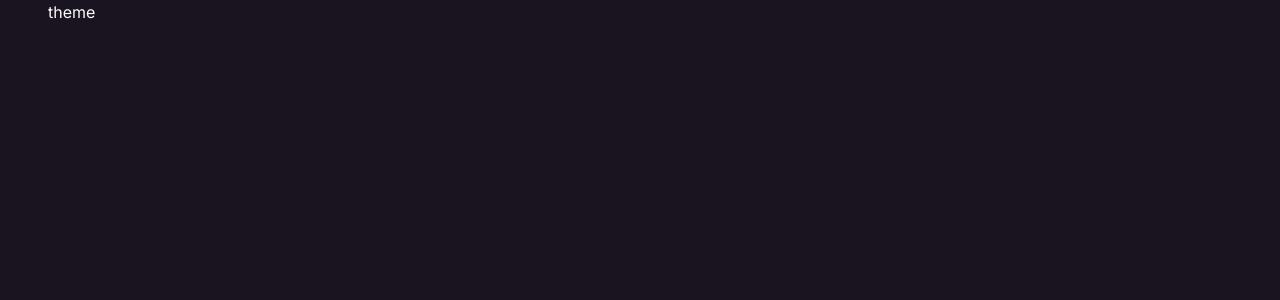
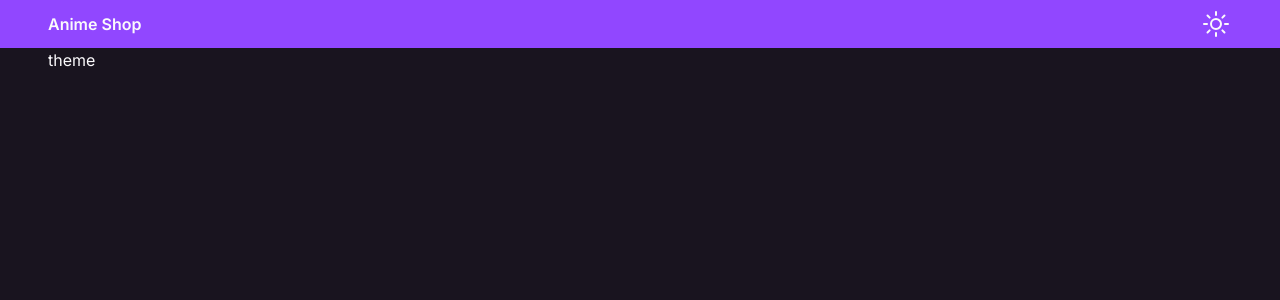
Before and after one commit to felixx78/Shop, a React (Vite) app in the folder client/: page / in a window 1280 px wide. Shown: the top 300 px of the page. Built offline with nearby package versions, Linux system fonts and the light colour scheme.

Commit message:
Added Header

```diff
--- /dev/null
+++ b/client/src/components/Header.tsx
@@ -0,0 +1,26 @@
+import { useDispatch, useSelector } from "react-redux";
+import { themeActions } from "../reducer/themeReducer";
+import { RootState } from "../lib/definition";
+import { MoonIcon } from "@heroicons/react/24/outline";
+import { SunIcon } from "@heroicons/react/24/outline";
+import { Link } from "react-router-dom";
+
+function Header() {
+  const theme = useSelector((state: RootState) => state.theme.theme);
+  const dispatch = useDispatch();
+
+  return (
+    <header className="bg-primary text-dark-copy flex items-center justify-between px-12 py-2">
+      <Link to="/" className="font-bold">
+        Anime Shop
+      </Link>
+      <button
+        className="h-8 w-8"
+        onClick={() => dispatch(themeActions.toggleTheme())}
+      >
+        {theme === "dark" ? <SunIcon /> : <MoonIcon />}
+      </button>
+    </header>
+  );
+}
+export default Header;
--- a/client/src/layout/Layout.tsx
+++ b/client/src/layout/Layout.tsx
@@ -1,9 +1,13 @@
 import { Outlet } from "react-router-dom";
+import Header from "../components/Header";
 
 function Layout() {
   return (
     <div className="bg-background dark:bg-dark-background text-copy dark:text-dark-copy min-h-screen">
-      <Outlet />
+      <Header />
+      <main>
+        <Outlet />
+      </main>
     </div>
   );
 }
```
